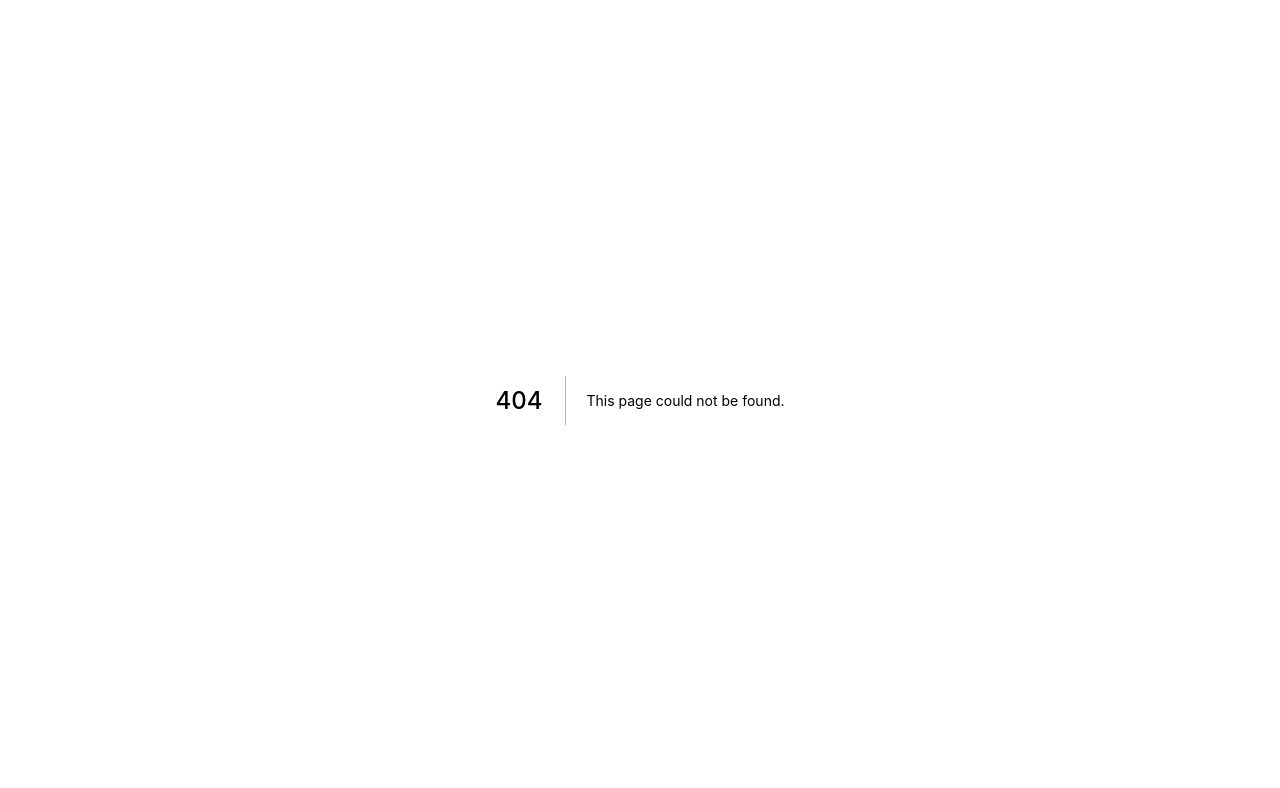
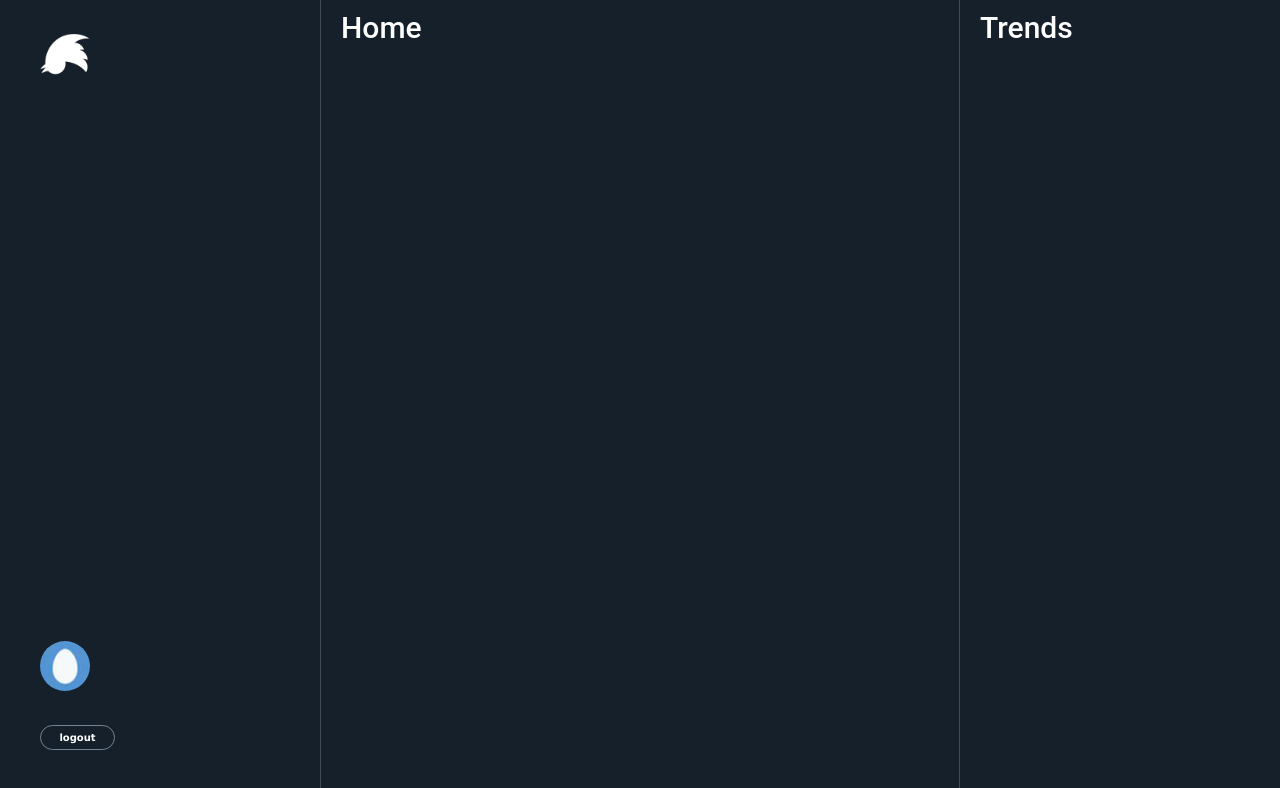
Before and after one commit to Haga83/hackatweet-frontend, a Next.js app: page /home in a window 1280 px wide. Before the commit this address had no page. Shown: the top 788 px of the page. Built offline with nearby package versions, Linux system fonts and the light colour scheme.

Commit message:
modification de login et de home & ajout de la page home

```diff
--- a/components/Home.js
+++ b/components/Home.js
@@ -1,36 +1,53 @@
 import styles from '../styles/Home.module.css';
-
+import Image from 'next/image';
 function Home() {
     return (
-    <div className={styles.home}>
+      <div className={styles.PageTwitter}>
             <div className={styles.left}>
-                <span className={styles.logo}>
-                <img src="logo.webtwitter.webp" alt="logo" className={styles.img}/>
-                </span>
+                    <div className={styles.logo}>
+                            <Image src="/logo.webp"
+                            alt="logo"
+                            className={styles.imgLeft}
+                            width={50}
+                            height={50}/>
+                    </div>
+                    <div className={styles.bottomLeft}>
+                        <div className={styles.id}>
+                            <div className={styles.user}>
+                                <Image
+                                src="/user.webp"
+                                alt="user image"
+                                className={styles.userimg}
+                                width={50}
+                                height={50}
+                                />
+                            </div>
+                              {/* user */}
+                        </div>
+                        <div className={styles.logout_btn}>
+                            <button className={styles.logout}>logout</button>
+                        </div>
+                    </div>
+            </div>
+            <div className={styles.center}>
+                    <div className={styles.writtentweet}>
+                        <div className={styles.titleHome}>
+                            <span>Home</span>
+                        </div>
+                        <div className={styles.addTweet}>
+                            {/* add tweet */}
+                        </div>
+                    </div>
+                    <div className={styles.tweets}>
+                        {/* tweets */}
+                    </div>
             </div>
             <div className={styles.right}>
-            <div className={styles.logo}>
-                <span className={styles.logoRight}>
-                    <img src="logo.webtwitter.webp" alt="logo" className={styles.imgRight}/>
-                </span>
+                <div className={styles.Trends}>
+                    <span>Trends</span>
                 </div>
-            <div className={styles.title}>
-                <h2>
-                  See what's
-                  Happening
-                </h2>
-            </div>
-            <div className={styles.sub_title}>
-                <h3>Join Hackatweet today.</h3>
-            </div>
-            <div className={styles.signing}>
-                <div className={styles.sign_up}>
-                    <a className={styles.sign_upBtn}>Sign up</a>
-                </div>
-                <span className={styles.question}>Already have an account?</span>
-                <div className={styles.signin}>
-                    <a className={styles.signinBtn}>Signin</a>
-                </div>
+                <div>
+                    {/* # */}
                 </div>
             </div>
       </div>
--- /dev/null
+++ b/pages/home.js
@@ -0,0 +1,7 @@
+import Home from '../components/Home';
+
+function HomePage() {
+  return <Home />;
+}
+
+export default HomePage;
--- a/pages/index.js
+++ b/pages/index.js
@@ -1,7 +1,7 @@
-import Home from '../components/Home';
+import Login from '../components/Login';
 
 function Index() {
-  return <Home />;
+  return <Login />;
 }
 
 export default Index;
--- a/styles/Home.module.css
+++ b/styles/Home.module.css
@@ -1,7 +1,8 @@
-
-
-.home {
+.PageTwitter {
 display: flex;
+background-color: #15202b;
+width: 100vw;
+height: 100vh;
 padding: 0;
 margin: 0;
 font-family: Roboto, 'Segoe UI', system-ui, -apple-system, BlinkMacSystemFont, Oxygen, Ubuntu, Cantarell, 'Open Sans', 'Helvetica Neue', sans-serif;
@@ -9,105 +10,81 @@
 
 .left {
 display: flex;
-  justify-content: center;
-  align-items: center;
+flex-direction: column;
 height: 100vh;
-  width: 40vw;
-  background-image: url('../public/twitter.png');
+width: 25vw;
+justify-content: space-between;
+
+}
+
+.center {
+border: solid rgba(114,131,148,.455);
+border-width: 0 1px;
+/* overflow: scroll; */
+display: flex;
+height: 100vh;
+width: 50vw;
 }
 
 .right {
+display: flex;
 height: 100vh;
-  width: 60vw;
-  padding: 30px;
-  background-color: #15202b;
-  font-family: Mont;
+width: 25vw;
 }
 
 .logo {
-  position: absolute;
+inset: 0px;
+margin-left: 40px;
+margin-top: 30px;
 }
 
-.img {
+.user{
 inset: 0px;
-box-sizing: border-box;
-padding: 0px;
-margin: auto;
-display: block;
-min-width: 100px;
-min-height: 100px;
-max-width: 300px;
-max-height: 300px;
+margin-left: 40px;
+margin-bottom: 30px;
 }
 
-.imgRight {
-  width: 50px;
-  height: 50px;
+.userimg {
+border-radius: 50%;
 }
 
-.title {
+.logout {
+    display: flex;
+    justify-content: center;
+    align-items: center;
+    height: 25px;
+    width: 75px;
+    background-color: transparent;
+    border: 1px solid #728394;
+    border-radius: 40px;
+    font-family: Verdana,Geneva,Tahoma,sans-serif;
+    font-size: 10px;
+    font-weight: 600;
+    cursor: pointer;
+    margin-top: 10px;
+    margin-bottom: 50px;
+    margin-left: 40px;
     color: white;
-font-size: 68px;
-margin-top: 0;
-margin-bottom: 0.5em;
-font-weight: 500;
-font-weight: bolder;
 }
 
-.sub_title {
+.titleHome {
+display: block;
 color: white;
 font-size: 30px;
 margin-top: 0;
 margin-bottom: 0.5em;
 font-weight: 500;
+padding-top: 10px;
+padding-left: 20px;
 }
 
-.question {
+.Trends {
+display: block;
 color: white;
-font-size: 14px;
+font-size: 30px;
 margin-top: 0;
 margin-bottom: 0.5em;
 font-weight: 500;
-font-weight: bolder;
+padding-top: 10px;
+padding-left: 20px;
 }
-
-.sign_up {
-display: flex;
-justify-content: center;
-align-items: center;
-height: 40px;
-width: 200px;
-margin-bottom: 15px;
-background-color: #409bf1;
-border-radius: 40px;
-font-family: Verdana,Geneva,Tahoma,sans-serif;
-font-weight: 600;
-font-size: 14px;
-cursor: pointer;
-color: white;
-font-size: 14px;
-margin-top: 0;
-margin-bottom: 10px;
-font-weight: 500;
-font-weight: bolder;
-}
-
-.signin {
-display: flex;
-justify-content: center;
-align-items: center;
-height: 40px;
-width: 200px;
-border: 1px solid #728394;
-border-radius: 40px;
-font-family: Verdana,Geneva,Tahoma,sans-serif;
-font-weight: 600;
-font-size: 14px;
-cursor: pointer;
-color: white;
-font-size: 14px;
-margin-top: 10px;
-margin-bottom: 0.5em;
-font-weight: 500;
-font-weight: bolder;
-}
--- /dev/null
+++ b/styles/Login.module.css
@@ -0,0 +1,113 @@
+
+
+.home {
+  display: flex;
+  padding: 0;
+  margin: 0;
+  font-family: Roboto, 'Segoe UI', system-ui, -apple-system, BlinkMacSystemFont, Oxygen, Ubuntu, Cantarell, 'Open Sans', 'Helvetica Neue', sans-serif;
+}
+
+.left {
+  display: flex;
+  justify-content: center;
+  align-items: center;
+  height: 100vh;
+  width: 40vw;
+  background-image: url('../public/twitter.png');
+}
+
+.right {
+  height: 100vh;
+  width: 60vw;
+  padding: 30px;
+  background-color: #15202b;
+  font-family: Mont;
+}
+
+.logo {
+  position: absolute;
+}
+
+.img {
+inset: 0px;
+box-sizing: border-box;
+padding: 0px;
+margin: auto;
+display: block;
+min-width: 100px;
+min-height: 100px;
+max-width: 300px;
+max-height: 300px;
+}
+
+.imgRight {
+  width: 50px;
+  height: 50px;
+}
+
+.title {
+color: white;
+font-size: 68px;
+margin-top: 0;
+margin-bottom: 0.5em;
+font-weight: 500;
+font-weight: bolder;
+}
+
+.sub_title {
+color: white;
+font-size: 30px;
+margin-top: 0;
+margin-bottom: 0.5em;
+font-weight: 500;
+}
+
+.question {
+color: white;
+font-size: 14px;
+margin-top: 0;
+margin-bottom: 0.5em;
+font-weight: 500;
+font-weight: bolder;
+}
+
+.sign_up {
+display: flex;
+justify-content: center;
+align-items: center;
+height: 40px;
+width: 200px;
+margin-bottom: 15px;
+background-color: #409bf1;
+border-radius: 40px;
+font-family: Verdana,Geneva,Tahoma,sans-serif;
+font-weight: 600;
+font-size: 14px;
+cursor: pointer;
+color: white;
+font-size: 14px;
+margin-top: 0;
+margin-bottom: 10px;
+font-weight: 500;
+font-weight: bolder;
+}
+
+.signin {
+display: flex;
+justify-content: center;
+align-items: center;
+height: 40px;
+width: 200px;
+border: 1px solid #728394;
+border-radius: 40px;
+font-family: Verdana,Geneva,Tahoma,sans-serif;
+font-weight: 600;
+font-size: 14px;
+cursor: pointer;
+color: white;
+font-size: 14px;
+margin-top: 10px;
+margin-bottom: 0.5em;
+font-weight: 500;
+font-weight: bolder;
+}
```
Also changed, not shown: components/Login.js (added, +40 -0 lines), public/logo.webp (renamed from public/logo.webtwitter.webp), public/user.webp (added). Lines whose indentation alone changed are shown as unchanged.
